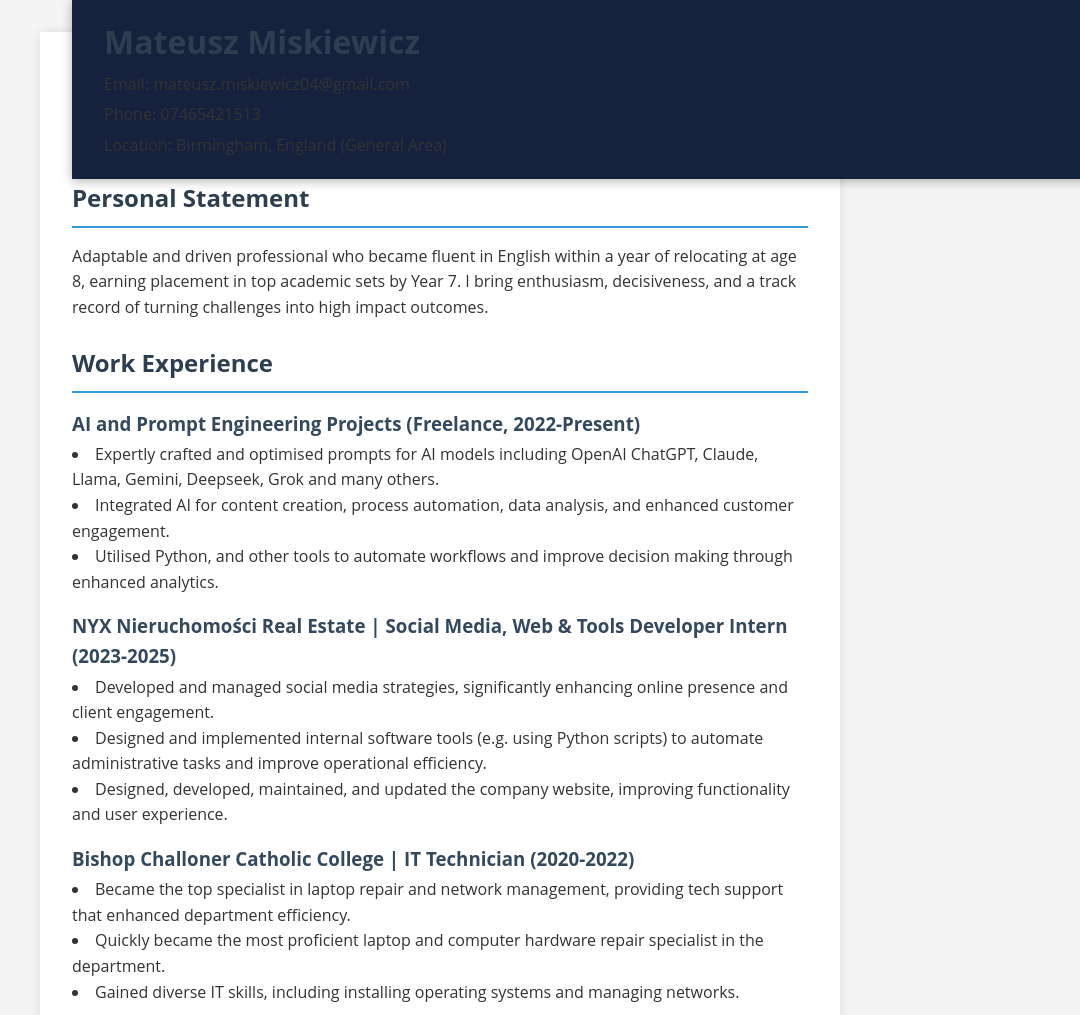
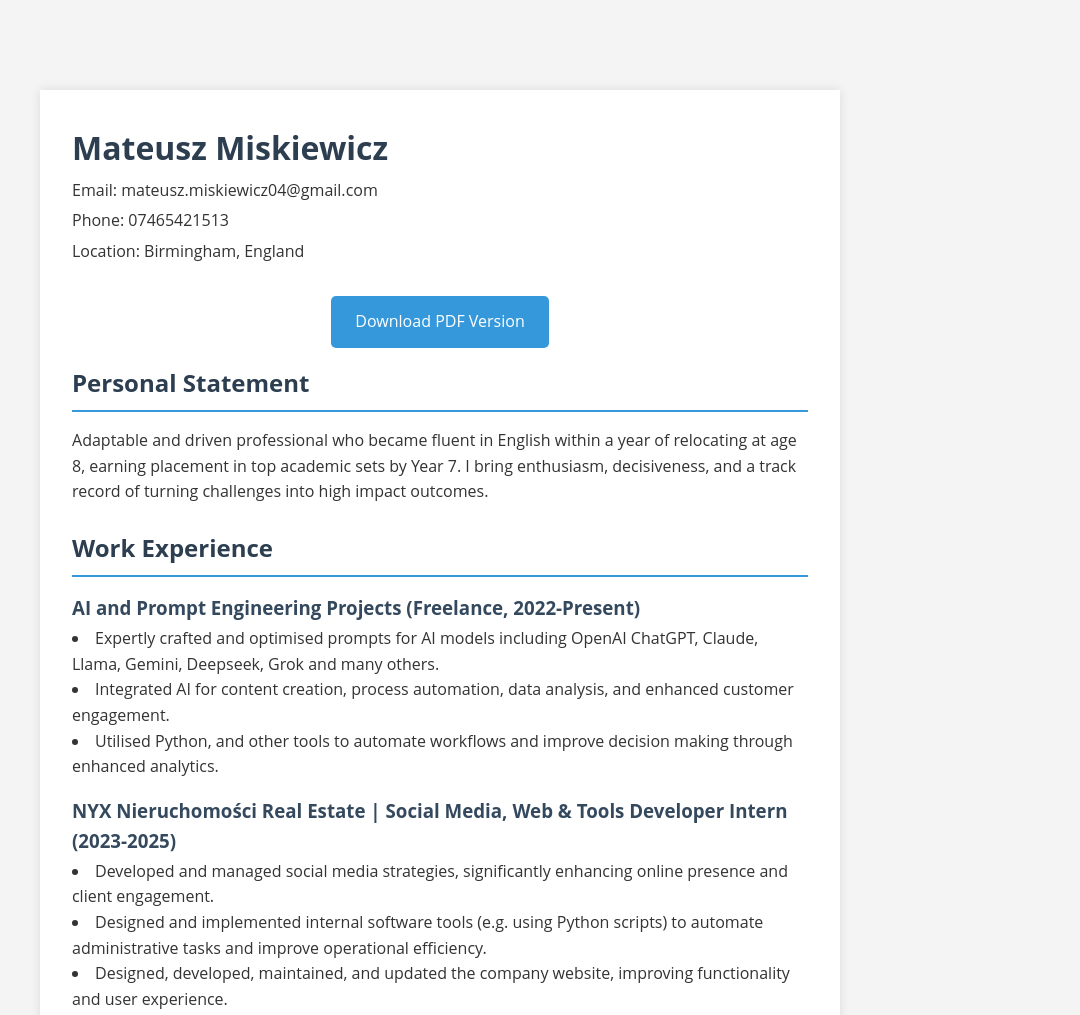
Before and after one commit to MatthewMisk/PortfolioWebsite, a plain HTML site: page cv.html in a window 1280 px wide. Shown: the top 1015 px of the page, without its empty margins (200-1280 px from the left). Drawn offline with Linux system fonts and the light colour scheme.

Commit message:
Add files via upload

```diff
--- a/cv.html
+++ b/cv.html
@@ -7,21 +7,79 @@
     <link rel="stylesheet" href="style.css"> <!-- Reuse main styles for consistency -->
     <style>
         /* CV-specific styles */
-        body { background-color: #f4f4f4; color: #333; } /* Lighter theme for CV page */
-        .cv-container { max-width: 800px; margin: 2rem auto; padding: 2rem; background-color: #fff; box-shadow: 0 0 10px rgba(0,0,0,0.1); }
-        .cv-container h1, .cv-container h2 { color: #2c3e50; }
-        .cv-section { margin-bottom: 1.5rem; }
-        .cv-section h2 { border-bottom: 2px solid #3498db; padding-bottom: 0.5rem; margin-bottom: 1rem; }
-        .cv-item { margin-bottom: 1rem; }
-        .cv-item h3 { margin: 0 0 0.2rem 0; color: #34495e; }
-        .cv-item p, .cv-item ul { margin: 0.2rem 0 0.5rem 0; line-height: 1.6; }
-        .cv-item ul { list-style-position: inside; padding-left: 0; }
-        .cv-item strong { font-weight: 600; }
-        .contact-info p { margin: 0.3rem 0; }
+        body {
+            background-color: #f4f4f4; /* Lighter theme for CV page body */
+            color: #333;
+            padding-top: 0; /* Ensure no extra padding from main styles if body is targeted */
+        }
+
+        .cv-container {
+            max-width: 800px;
+            /* Increased top margin to clear main site's fixed header (approx 80-90px height) */
+            margin: 90px auto 2rem; /* 90px top, auto L/R, 2rem bottom */
+            padding: 2rem;
+            background-color: #fff;
+            box-shadow: 0 0 10px rgba(0,0,0,0.1);
+        }
+
+        /* === STYLES FOR THE CV'S OWN HEADER (NAME AND DETAILS) === */
+        .cv-header {
+            position: static !important; /* KEY FIX: Override fixed/sticky positioning from style.css */
+            background-color: transparent !important; /* Remove inherited blue background */
+            color: inherit !important; /* Use text colors defined for .cv-container */
+            padding: 0 !important; /* Reset padding if inherited */
+            margin-bottom: 1.5rem; /* Space below CV header, before download button */
+            box-shadow: none !important; /* Remove shadow if inherited */
+            width: auto !important; /* Reset width constraints if inherited */
+            z-index: auto !important; /* Reset z-index */
+            /* Remove any other fixed-header specific styles if they were inherited */
+            top: auto !important;
+            left: auto !important;
+        }
+
+        .cv-header h1 {
+            /* Ensure h1 styling is appropriate for static header */
+            margin-top: 0; /* Remove any top margin if it was for fixed layout */
+        }
+        /* ========================================================== */
+
+        .cv-container h1, .cv-container h2 { /* This applies to .cv-header h1 too */
+            color: #2c3e50;
+        }
+        .cv-section {
+            margin-bottom: 1.5rem;
+        }
+        .cv-section h2 {
+            border-bottom: 2px solid #3498db;
+            padding-bottom: 0.5rem;
+            margin-bottom: 1rem;
+        }
+        .cv-item {
+            margin-bottom: 1rem;
+        }
+        .cv-item h3 {
+            margin: 0 0 0.2rem 0;
+            color: #34495e;
+        }
+        .cv-item p, .cv-item ul {
+            margin: 0.2rem 0 0.5rem 0;
+            line-height: 1.6;
+        }
+        .cv-item ul {
+            list-style-position: inside;
+            padding-left: 0;
+        }
+        .cv-item strong {
+            font-weight: 600;
+        }
+        .contact-info p {
+            margin: 0.3rem 0;
+            color: #333; /* Ensure contact info text is readable */
+        }
         .download-cv {
             display: block;
             width: fit-content;
-            margin: 2rem auto;
+            margin: 2rem auto 1rem; /* Adjusted margin */
             padding: 0.8rem 1.5rem;
             background-color: #3498db;
             color: white;
@@ -29,7 +87,9 @@
             border-radius: 5px;
             text-align: center;
         }
-        .download-cv:hover { background-color: #2980b9; }
+        .download-cv:hover {
+            background-color: #2980b9;
+        }
     </style>
 </head>
 <body>
@@ -40,7 +100,7 @@
                 <p>Email: mateusz.miskiewicz04@gmail.com</p>
                 <p>Phone: 07465421513</p>
                 <!-- <p>LinkedIn: yourlinkedin.com/in/mateuszm</p> -->
-                <p>Location: Birmingham, England (General Area)</p>
+                <p>Location: Birmingham, England</p>
             </div>
         </header>
 
```
